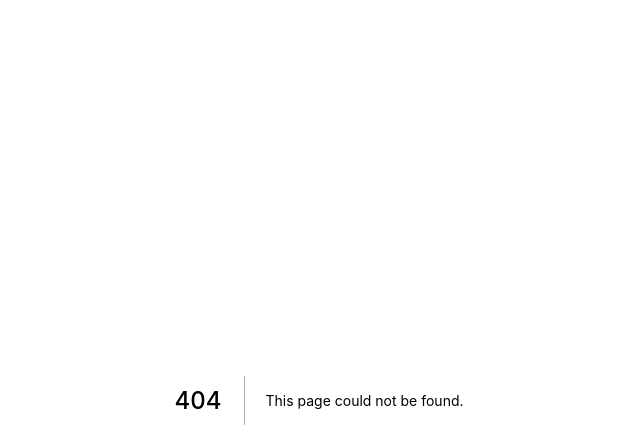
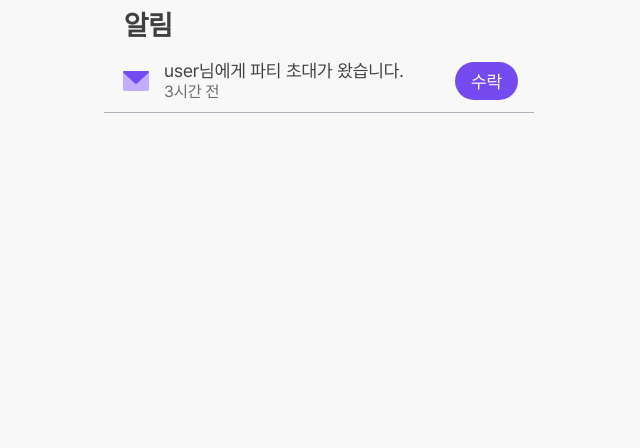
Before and after one commit to project-tingting/tingting_front, a Next.js app: page /alert in a window 1280 px wide. Before the commit this address had no page. Shown: the top 448 px of the page, without its empty margins (321-961 px from the left). Built offline with nearby package versions, Linux system fonts and the light colour scheme.

Commit message:
#99 - [Design] 알림페이지 UI 구현

```diff
--- a/components/Home/TopNavigation.tsx
+++ b/components/Home/TopNavigation.tsx
@@ -42,6 +42,10 @@ export default function TopNavigation({ isChat, tokenNum }: TopNavProps) {
     Router.push(`/chat/${data?.data?.data?.meetingRoomUser?.roomKey}`);
   };
 
+  const handleGoAlert = () => {
+    Router.push('/alert');
+  };
+
   const handleClickLogo = () => {
     setIsLogoClicked((prev) => !prev);
   };
@@ -75,7 +79,7 @@ export default function TopNavigation({ isChat, tokenNum }: TopNavProps) {
           </Container>
         )}
         <Func>
-          <Image src={Bell} alt="알림 버튼" />
+          <Image src={Bell} alt="알림 버튼" onClick={handleGoAlert} />
           {isChat ? (
             <Image src={Symbol} alt="로고 버튼" onClick={handleGoHome} />
           ) : (
--- /dev/null
+++ b/pages/alert/index.tsx
@@ -0,0 +1,56 @@
+import React from 'react';
+import Image from 'next/image';
+import styled from 'styled-components';
+
+import invitation from '../../public/assets/icons/invitation.svg';
+
+export default function alert() {
+  return (
+    <>
+      <AlertTitle>알림</AlertTitle>
+      <AlertContent>
+        <Image src={invitation} alt="초대장" />
+        <Message>
+          <AlertMessage>user님에게 파티 초대가 왔습니다.</AlertMessage>
+          <AlertTime>3시간 전</AlertTime>
+        </Message>
+        <AcceptButton>수락</AcceptButton>
+      </AlertContent>
+    </>
+  );
+}
+
+const AlertTitle = styled.h1`
+  font-weight: 600;
+  font-size: 28px;
+  padding: 1.1rem 2rem;
+`;
+
+const AlertContent = styled.article`
+  padding: 1.2rem 1.6rem;
+  display: flex;
+  border-bottom: 0.4px solid #adb3bc;
+`;
+
+const Message = styled.div`
+  margin-left: 1.2rem;
+`;
+
+const AlertMessage = styled.p`
+  font-size: 1.8rem;
+  margin-bottom: 0.4rem;
+`;
+
+const AlertTime = styled.span`
+  font-size: 16px;
+  color: #6b6b6b;
+`;
+
+const AcceptButton = styled.button`
+  background-color: ${({ theme }) => theme.colors.mainColor};
+  color: ${({ theme }) => theme.colors.whiteColor};
+  border-radius: 2rem;
+  padding: 0.8rem 1.6rem;
+  font-size: 1.8rem;
+  margin-left: auto;
+`;
```
Also changed, not shown: public/assets/icons/invitation.svg (added).
